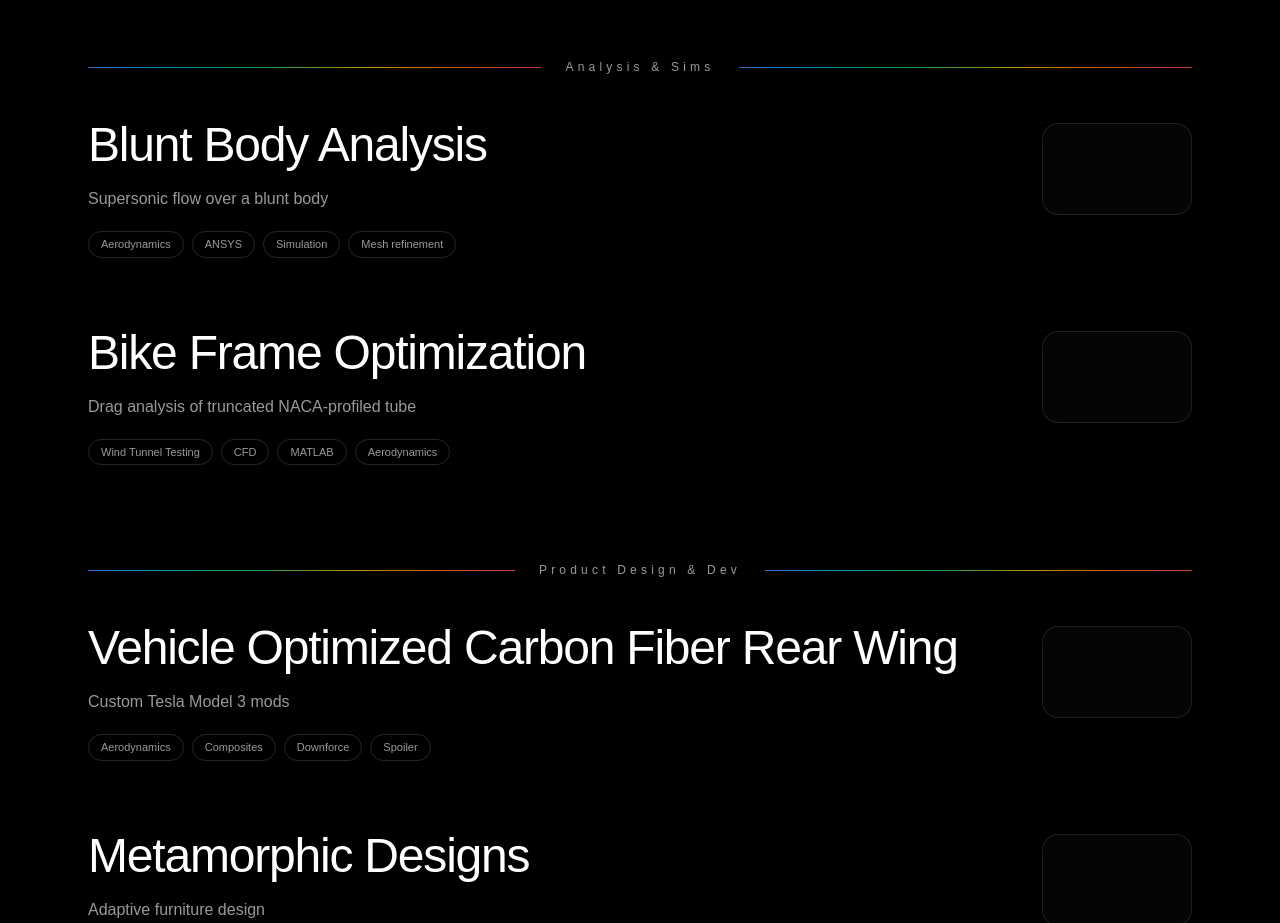
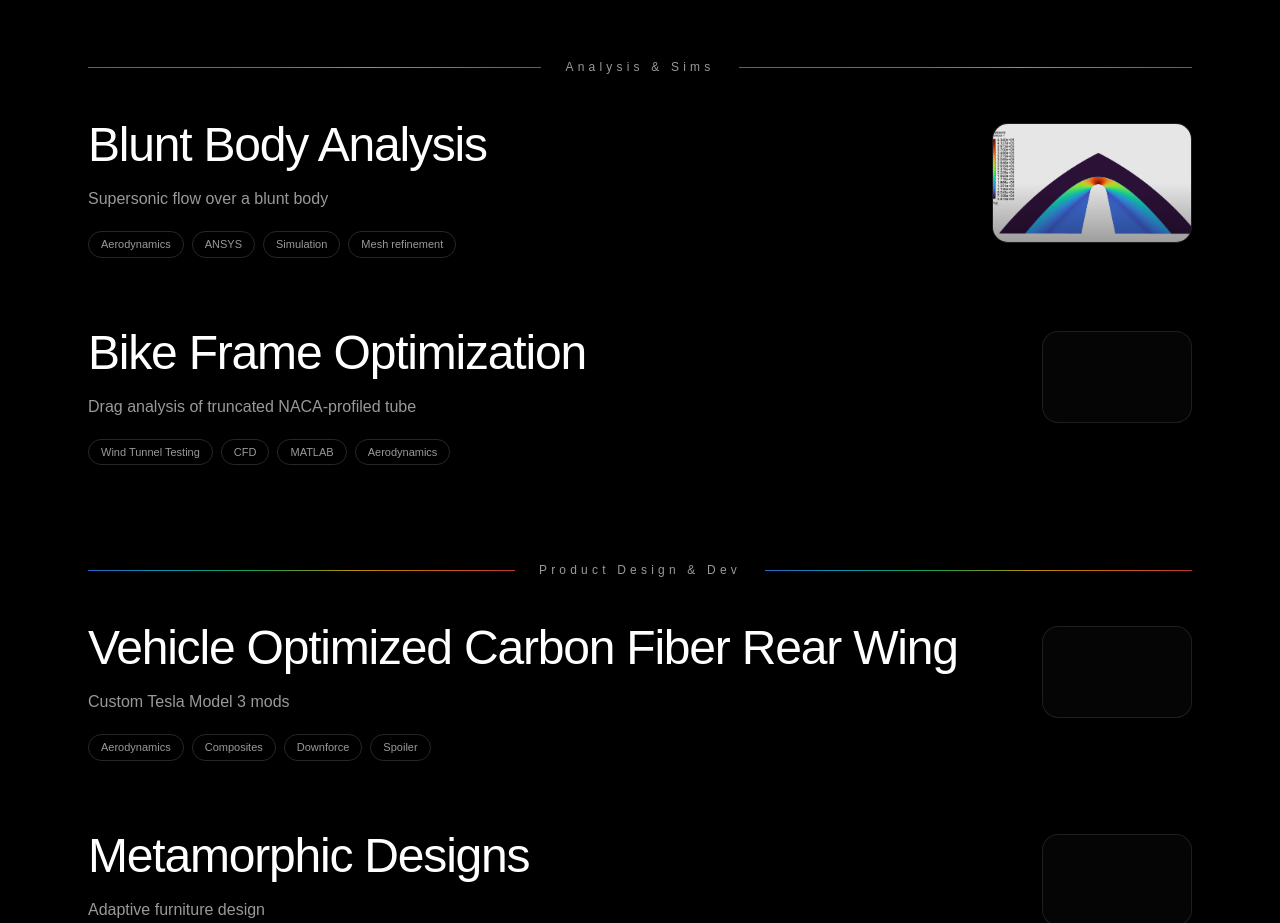
Before and after one commit to sophyamirza/sophya-portfolio, a Next.js app: page /works in a window 1280 px wide. Shown: the part 1240-2163 px from the top of the page. Built offline with nearby package versions, Linux system fonts and the light colour scheme; a web font is replaced by a local one.

Commit message:
blunt body pics

```diff
--- a/app/works/projects.ts
+++ b/app/works/projects.ts
@@ -119,6 +119,12 @@ export const PROJECTS: Project[] = [
     yearLabel: "2026",
     projectType: "Analysis & Simulation",
     tags: ["Aerodynamics", "ANSYS", "Simulation", "Mesh refinement"],
+        cover: "/projects/DUNKPROBE/dunkprobebuild2.PNG",
+    preview: {
+      staticSrc: "/projects/BLUNTBODY/blunt1.PNG",
+      hoverSrc: "/projects/BLUNTBODY/blunt2.PNG",
+      alt: "Blunt Body Analysis preview",
+    },
     overview:
       "Computation of supersonic flow over a blunt body with emphasis on meshing strategy, convergence, and result interpretation.",
     highlights: [
```
Also changed, not shown: public/projects/BLUNTBODY/blunt1.PNG (added), public/projects/BLUNTBODY/blunt2.PNG (added).
